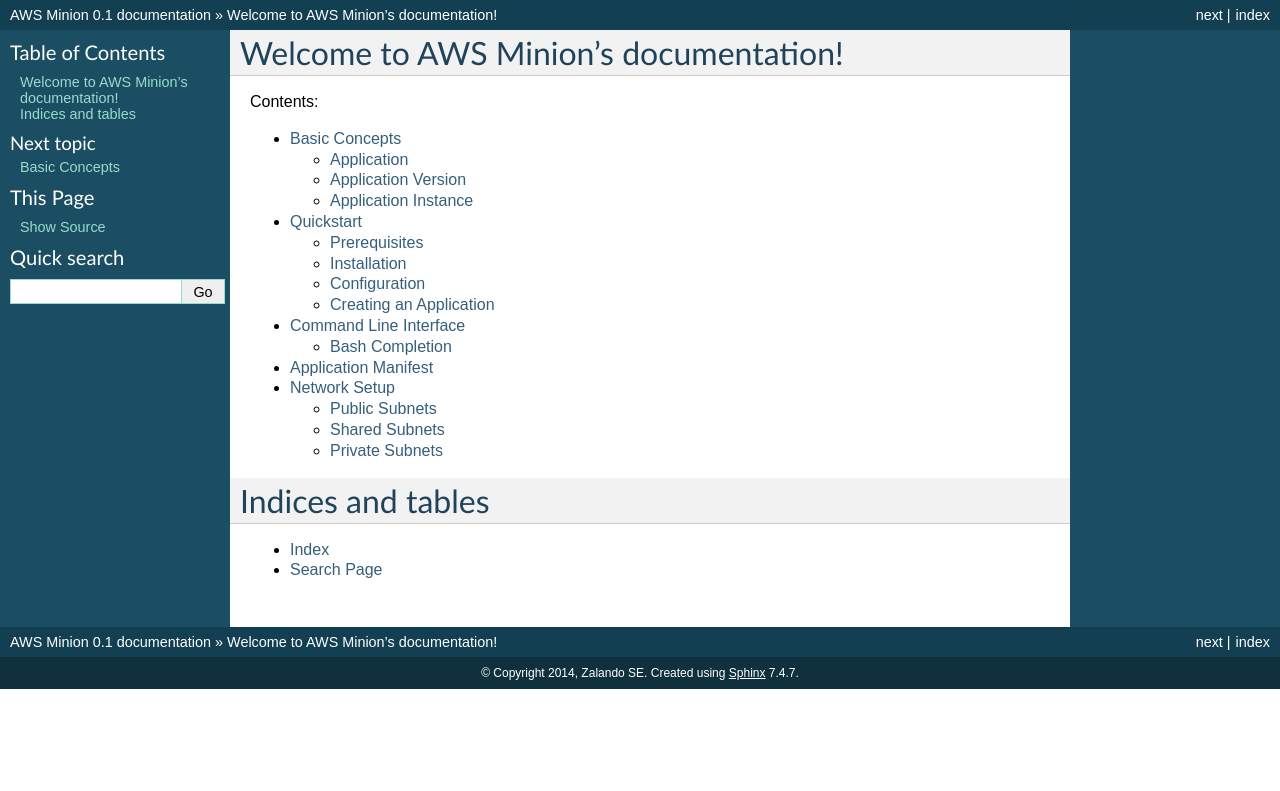
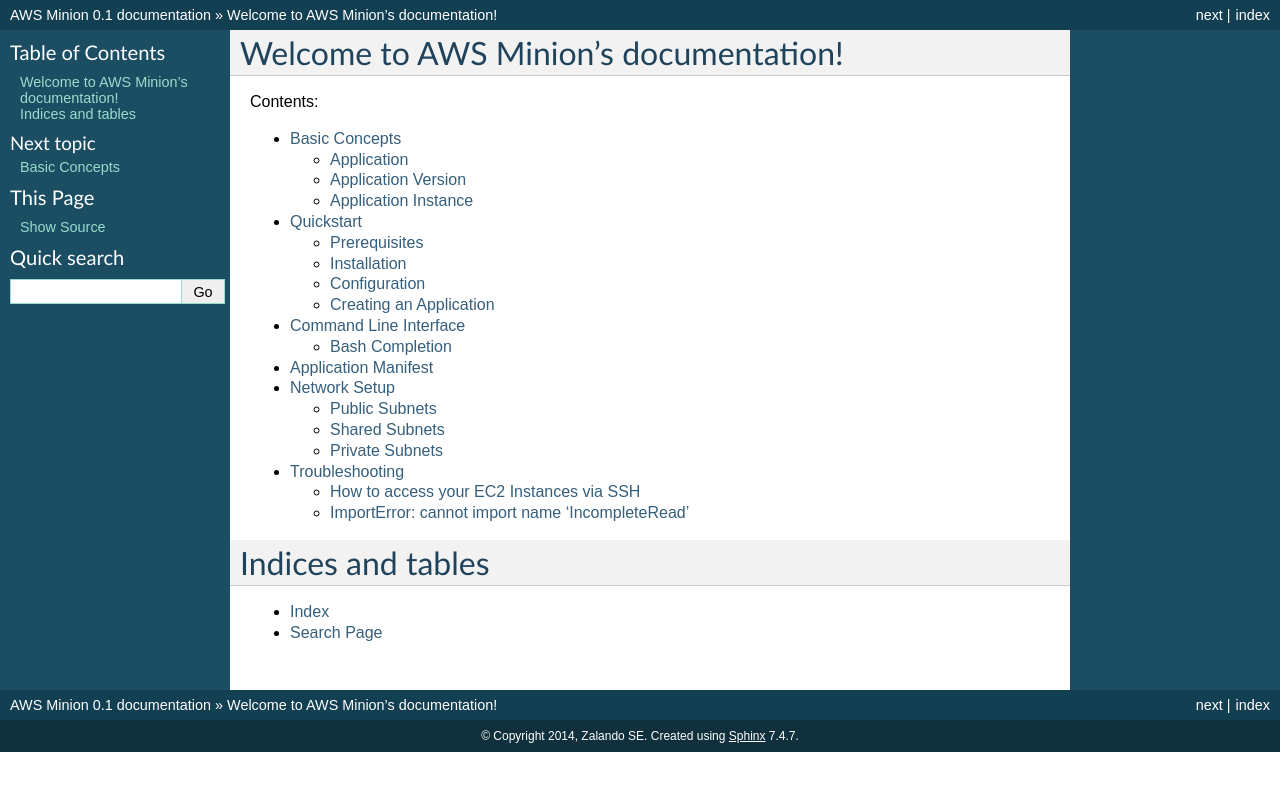
Before and after one commit to l2t3r/aws-minion, a Sphinx documentation site: the page built from docs/index.rst, in a window 1280 px wide. Shown: the top 791 px of the page. Built offline with Sphinx 7.4.7, drawn with Linux system fonts in a browser that asks for light colours; some of the changed lines change nothing that is shown.

Commit message:
+ troubleshooting

```diff
--- a/docs/index.rst
+++ b/docs/index.rst
@@ -11,6 +11,7 @@
     Command Line Interface <cli>
     Application Manifest <manifest>
     Network Setup <network-setup>
+    Troubleshooting <troubleshooting>
 
 
 
--- /dev/null
+++ b/docs/troubleshooting.rst
@@ -0,0 +1,37 @@
+===============
+Troubleshooting
+===============
+
+How to access your EC2 Instances via SSH
+========================================
+
+AWS Minion generates one SSH keypair per application (will be automatically stored in your local SSH folder as ``~/.ssh/app-myapp.pem``). You can login via SSH by finding the instance IP via ``minion instances`` and using the generated keypair:
+
+.. code-block:: bash
+
+    $ minion instances
+    $ ssh -i ~/.ssh/app-myapp.pem ubuntu@<INSTANCE-IP>
+
+You can debug the application instance start (Docker run) by looking into ``/var/log/cloud-init-output.log`` on the respective EC2 instance.
+
+Please always mention the AWS Minion version ("minion --version") when reporting problems.
+
+
+ImportError: cannot import name 'IncompleteRead'
+================================================
+
+On Ubuntu, you might get the following error when following the aws-minion installation instructions:
+
+.. code-block:: bash
+
+    $ sudo pip3 install --upgrade aws-minion
+    .....
+    ImportError: cannot import name 'IncompleteRead'
+
+This can easily be fixed with the following command:
+
+.. code-block:: bash
+
+    $ sudo easy_install3 requests==2.2.1
+
+The main problem is the dependency hell between Debian-packaged Python stuff (python3-* packages) and custom-installed PIP (``pip3 freeze``).
```
